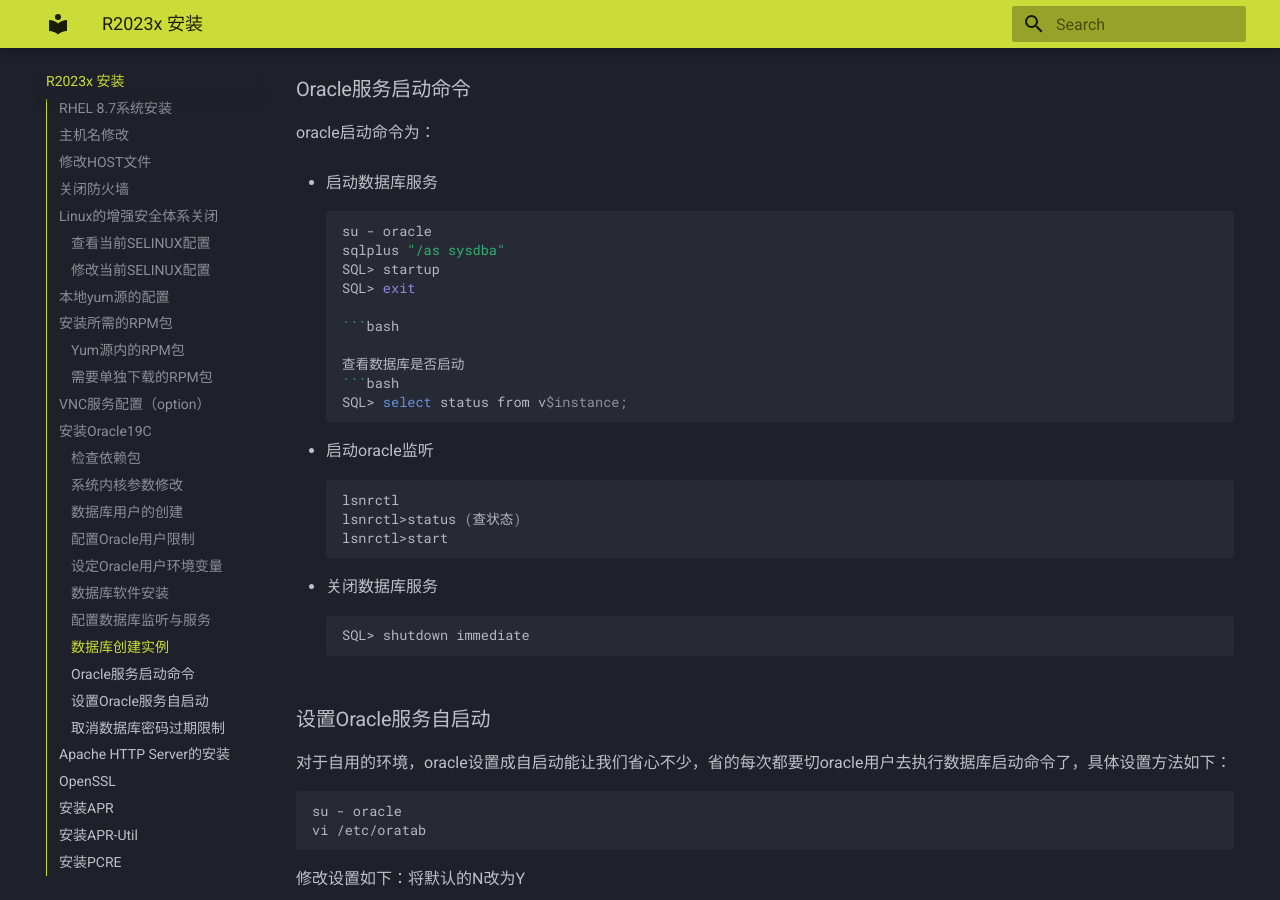
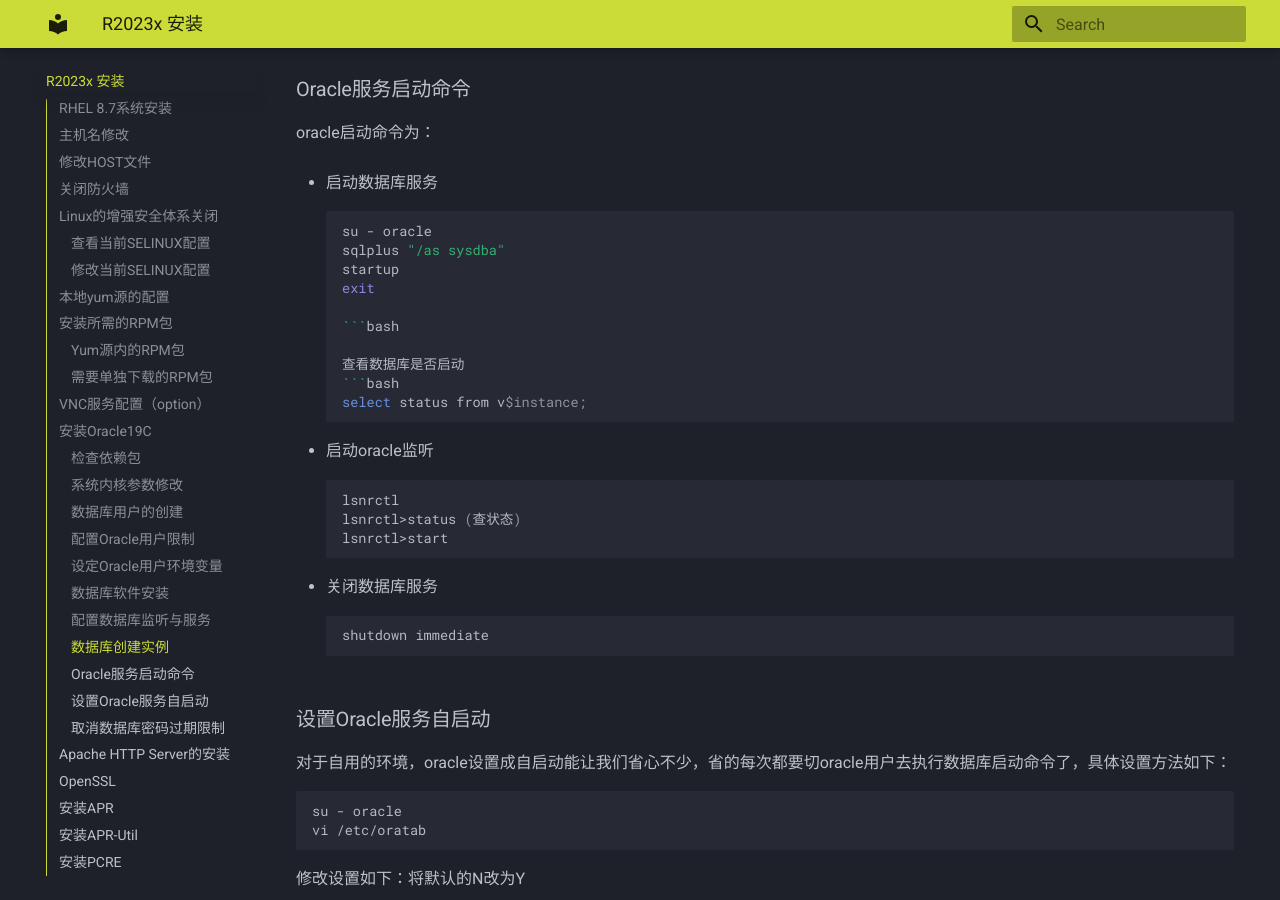
Before and after one commit to xuscode/ENO, an MkDocs documentation site: the page built from docs/V6R2023x.md, in a window 1280 px wide and 900 px high, scrolled down 49437 px. Built offline with MkDocs 1.6.1 and Material for MkDocs 9.7.7, drawn with Linux system fonts in a browser that asks for light colours; nearby versions of some CDN libraries.

Commit message:
20230508111032

````diff
--- a/docs/V6R2023x.md
+++ b/docs/V6R2023x.md
@@ -2596,14 +2596,14 @@ oracle启动命令为：
 ```bash
 su - oracle
 sqlplus "/as sysdba"
-SQL> startup
-SQL> exit
+startup
+exit
 
 ```bash
 
 查看数据库是否启动
 ```bash
-SQL> select status from v$instance;
+select status from v$instance;
 ```
 
 - 启动oracle监听
@@ -2615,7 +2615,7 @@ lsnrctl>start
 
 - 关闭数据库服务
 ```bash
-SQL> shutdown immediate
+shutdown immediate
 ```
 
 ###   设置Oracle服务自启动
@@ -2989,7 +2989,7 @@ keytool -delete -alias RootCA -keystore /app/jdk-17.0.5/lib/security/cacerts -st
 chmod -R 777 /app/apache24/conf/ssl
 ```
 
-##	设置Apache的httpd.conf文件
+###	设置Apache的httpd.conf文件
 
 打开conf 目录下httpd.conf文件进行编辑
 在文件的最后加上一行：
````
Also changed, not shown: other parts of docs/V6R2023x.md (+4 -3 lines).
